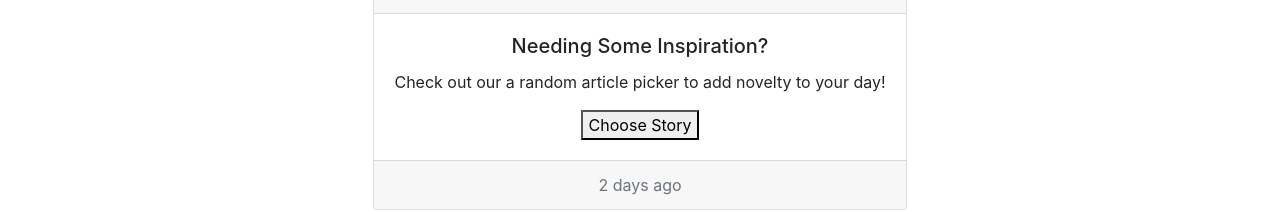
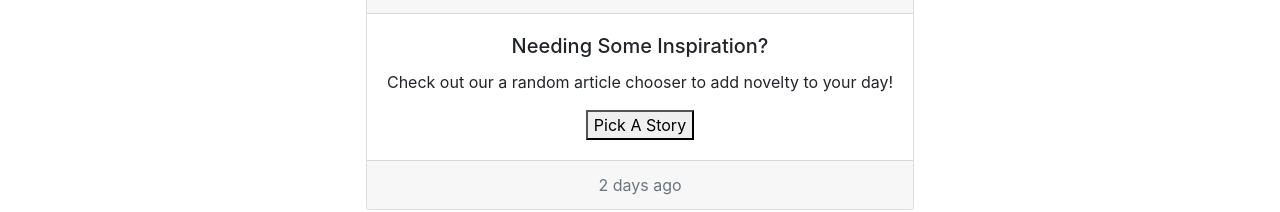
Before and after one commit to holdenthehitcher/hitchhikingblog, a Next.js app in the folder my-app/: page /articles in a window 1280 px wide. Shown: the part 627-839 px from the top of the page. Built offline with nearby package versions, Linux system fonts and the light colour scheme.

Commit message:
minor text changes to ArticlesFeatured

```diff
--- a/my-app/components/RandomArticle.js
+++ b/my-app/components/RandomArticle.js
@@ -1,6 +1,5 @@
 import React from "react";
 import Card from "react-bootstrap/Card";
-
 
 export default function RandomArticle() {
   return (
@@ -9,8 +8,8 @@ export default function RandomArticle() {
         <Card.Header>Random Article Generator</Card.Header>
         <Card.Body>
           <Card.Title>Needing Some Inspiration?</Card.Title>
-          <Card.Text>Check out our a random article picker to add novelty to your day!</Card.Text>
-          <button className="primary">Choose Story</button>
+          <Card.Text>Check out our a random article chooser to add novelty to your day!</Card.Text>
+          <button className="primary">Pick A Story</button>
         </Card.Body>
         <Card.Footer className="text-muted">2 days ago</Card.Footer>
       </Card>
```
